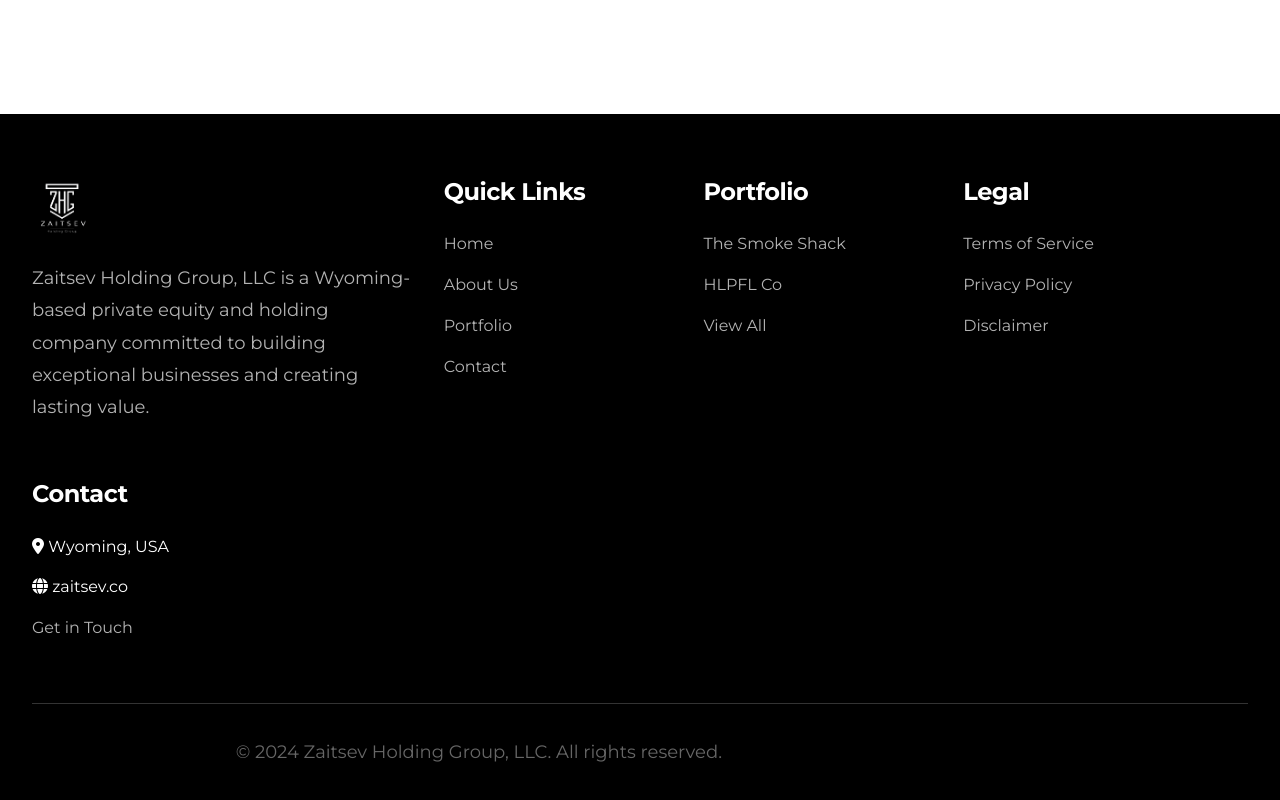
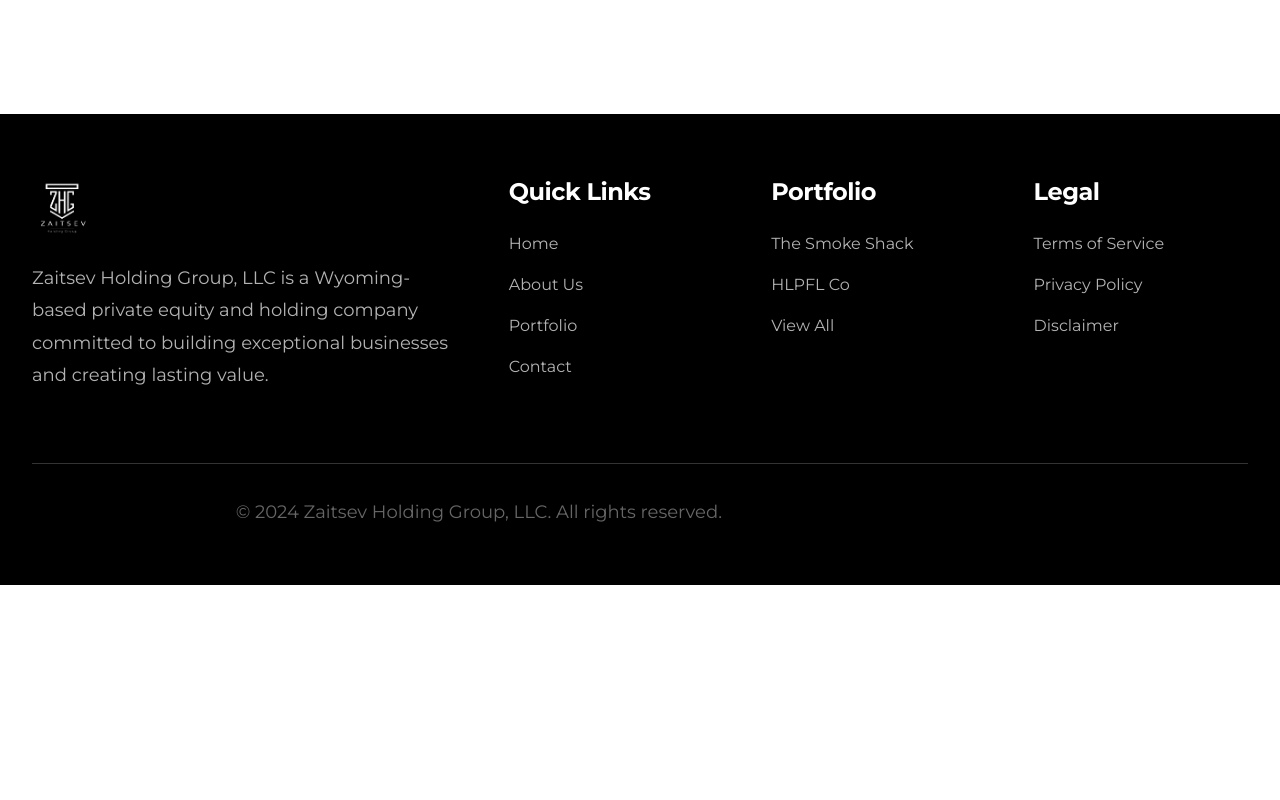
Before and after one commit to HLPFLCG/zhc, a plain HTML site: page about.html in a window 1280 px wide. Shown: the part 5153-5953 px from the top of the page. After the commit the page ends 5738 px from the top, so only its background shows below. Drawn offline with Linux system fonts and the light colour scheme; a script that the page names is missing.

Commit message:
Remove contact section from footer across all pages
- Removed contact section (Wyoming, USA, zaitsev.co, Get in Touch) from footer
- Updated footer grid from 5 columns to 4 columns
- Adjusted grid-template-columns back to 2fr 1fr 1fr 1fr for even spacing
- Increased gap back to 3rem for better visual balance
- Changes applied to all pages: index, about, portfolio, contact, terms, privacy, disclaimer

```diff
--- a/about.html
+++ b/about.html
@@ -329,15 +329,6 @@
                     <li><a href="disclaimer.html">Disclaimer</a></li>
                 </ul>
             </div>
-
-            <div class="footer-section">
-                <h4>Contact</h4>
-                <ul class="footer-links">
-                    <li><i class="fas fa-map-marker-alt"></i> Wyoming, USA</li>
-                    <li><i class="fas fa-globe"></i> zaitsev.co</li>
-                    <li><a href="contact.html">Get in Touch</a></li>
-                </ul>
-            </div>
         </div>
 
         <div class="footer-bottom">
--- a/css/styles.css
+++ b/css/styles.css
@@ -548,8 +548,8 @@
        max-width: 1400px;
        margin: 0 auto;
        display: grid;
-       grid-template-columns: 2fr 1.2fr 1.2fr 1.5fr;
-       gap: 2rem;
+       grid-template-columns: 2fr 1fr 1fr 1fr;
+       gap: 3rem;
        margin-bottom: 3rem;
    }
 
```
Also changed, not shown: contact.html (+0 -9 lines), disclaimer.html (+0 -9 lines), index.html (+0 -9 lines), portfolio.html (+0 -9 lines), privacy.html (+0 -9 lines), terms.html (+0 -9 lines).
